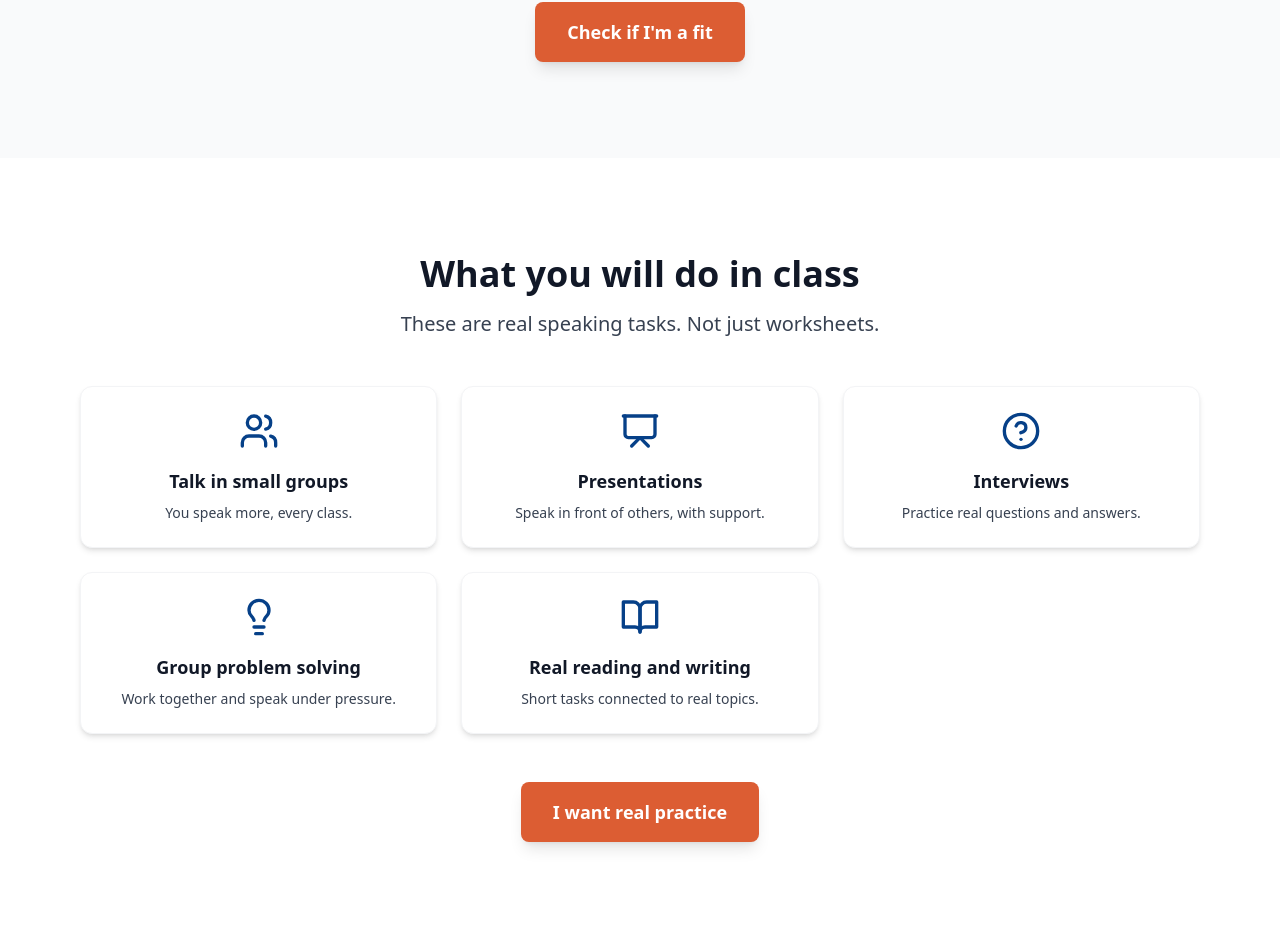
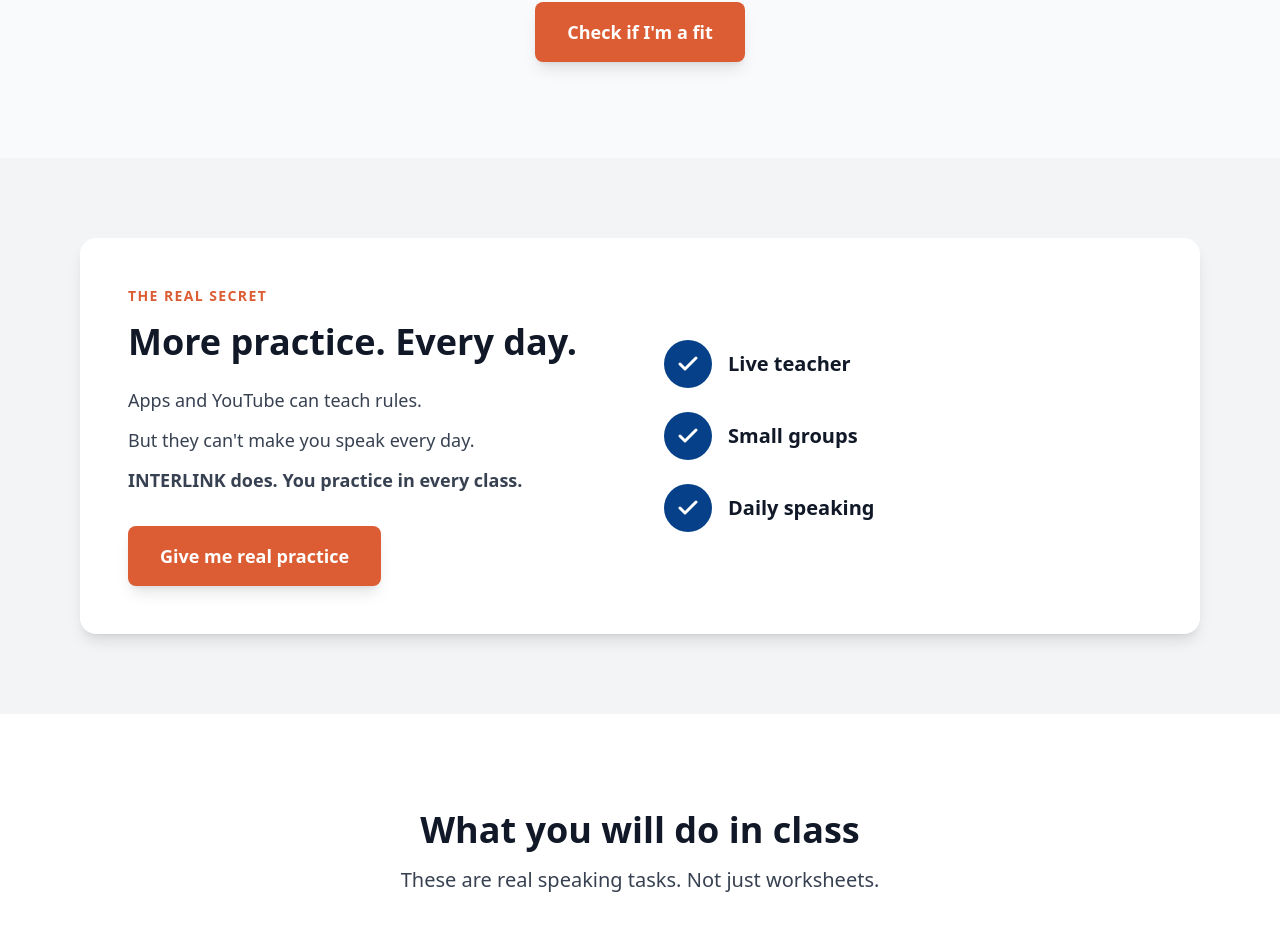
Before and after one commit to Qwixo/apply.INTERLINK.edu-28.8.2025-old-v1.1, a React (Vite) app: page /greensboro in a window 1280 px wide. Shown: the part 2294-3224 px from the top of the page. Built offline with nearby package versions, Linux system fonts and the light colour scheme.

Commit message:
Updated GreensboroPage.tsx

```diff
--- a/src/pages/GreensboroPage.tsx
+++ b/src/pages/GreensboroPage.tsx
@@ -1,6 +1,6 @@
 import React from 'react';
 import GreensboroHero from '../components/GreensboroHero';
-import { Users, Globe, Calendar, MapPin, User, MessageSquare, Presentation, HelpCircle, BookOpen, Lightbulb } from 'lucide-react';
+import { Users, Globe, Calendar, MapPin, User, MessageSquare, Presentation, HelpCircle, BookOpen, Lightbulb, Check } from 'lucide-react';
 
 function GreensboroPage() {
   const scrollToApply = () => {
@@ -148,6 +148,69 @@ function GreensboroPage() {
         </div>
       </section>
 
+      {/* Section 4.5: The Real Secret - Daily Practice */}
+      <section className="bg-gray-100 py-16 md:py-20">
+        <div className="max-w-6xl mx-auto px-4">
+          <div className="bg-white rounded-2xl shadow-lg p-8 md:p-12">
+            <div className="grid grid-cols-1 md:grid-cols-2 gap-8 md:gap-12 items-center">
+              {/* Left Column: Content */}
+              <div>
+                <div className="text-xs md:text-sm uppercase tracking-widest text-[#dc5d33] font-bold mb-4">
+                  THE REAL SECRET
+                </div>
+
+                <h2 className="text-3xl md:text-4xl font-bold text-gray-900 mb-6">
+                  More practice. Every day.
+                </h2>
+
+                <div className="space-y-3 mb-8">
+                  <p className="text-lg text-gray-700">
+                    Apps and YouTube can teach rules.
+                  </p>
+                  <p className="text-lg text-gray-700">
+                    But they can't make you speak every day.
+                  </p>
+                  <p className="text-lg text-gray-700 font-semibold">
+                    INTERLINK does. You practice in every class.
+                  </p>
+                </div>
+
+                <button
+                  onClick={scrollToApply}
+                  className="bg-[#dc5d33] text-white font-bold text-lg px-8 py-4 rounded-lg shadow-lg hover:bg-[#c24e2b] transition-all duration-300 hover:shadow-xl transform hover:-translate-y-0.5"
+                >
+                  Give me real practice
+                </button>
+              </div>
+
+              {/* Right Column: Mini Bullets */}
+              <div className="flex flex-col gap-6">
+                <div className="flex items-center gap-4">
+                  <div className="w-12 h-12 rounded-full bg-[#064088] flex items-center justify-center flex-shrink-0">
+                    <Check className="w-6 h-6 text-white" strokeWidth={3} />
+                  </div>
+                  <p className="text-xl font-semibold text-gray-900">Live teacher</p>
+                </div>
+
+                <div className="flex items-center gap-4">
+                  <div className="w-12 h-12 rounded-full bg-[#064088] flex items-center justify-center flex-shrink-0">
+                    <Check className="w-6 h-6 text-white" strokeWidth={3} />
+                  </div>
+                  <p className="text-xl font-semibold text-gray-900">Small groups</p>
+                </div>
+
+                <div className="flex items-center gap-4">
+                  <div className="w-12 h-12 rounded-full bg-[#064088] flex items-center justify-center flex-shrink-0">
+                    <Check className="w-6 h-6 text-white" strokeWidth={3} />
+                  </div>
+                  <p className="text-xl font-semibold text-gray-900">Daily speaking</p>
+                </div>
+              </div>
+            </div>
+          </div>
+        </div>
+      </section>
+
       {/* Section 5: What You Will Do In Class */}
       <section className="bg-white py-16 md:py-24">
         <div className="max-w-6xl mx-auto px-4">
```
